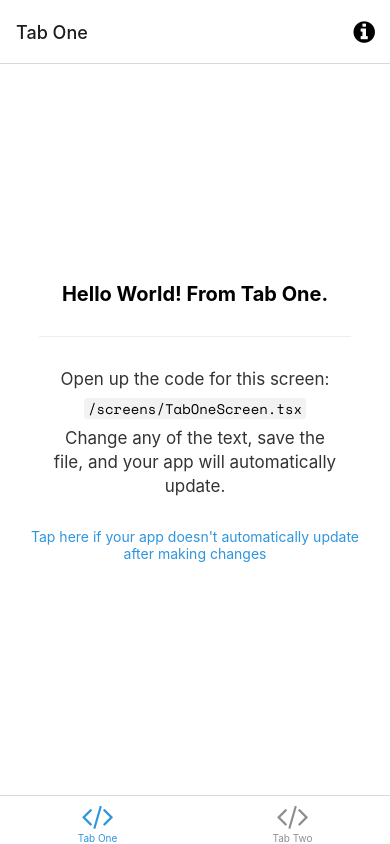
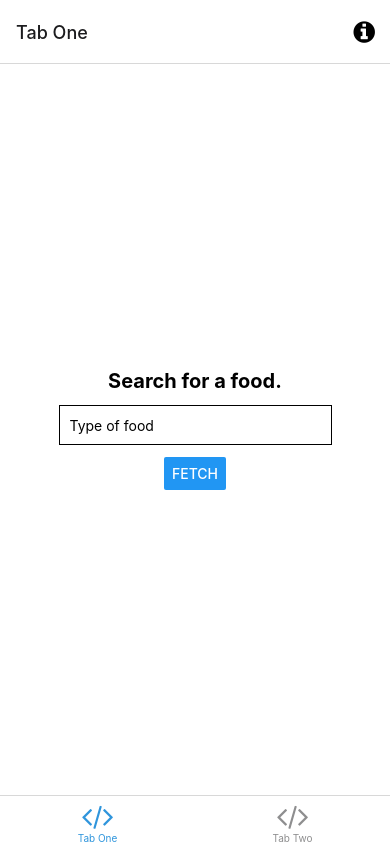
Before and after one commit to SebastienLD/Health-Advisor-App, a React Native app: screen /TabOne in a window 390 px wide. Built offline with nearby package versions, Linux system fonts and the light colour scheme; what expo-linking would draw is missing.

Commit message:
Add initial USDA food search

```diff
--- a/screens/TabOneScreen.tsx
+++ b/screens/TabOneScreen.tsx
@@ -1,15 +1,63 @@
-import { StyleSheet } from 'react-native';
-
-import EditScreenInfo from '../components/EditScreenInfo';
+import { StyleSheet, Button, TextInput } from 'react-native';
+import { useState } from 'react';
 import { Text, View } from '../components/Themed';
 import { RootTabScreenProps } from '../types';
 
+import * as React from 'react';
+
+const base_search_api = "https://api.nal.usda.gov/fdc/v1/foods/search?api_key=DEMO_KEY&pageSize=5";
+
+type FoodNutrient = {
+  number: number;
+  name: string;
+  amount: number;
+  unitName: string;
+}
+
+type FoodResult = {
+  description: string;
+  brandOwner: string;
+  foodNutrients: Array<FoodNutrient>;
+}
+
 export default function TabOneScreen({ navigation }: RootTabScreenProps<'TabOne'>) {
+
+  const [searchName, setSearchName] = useState("");
+  const [foodResults, setsFoodResults] = useState<Array<FoodResult>>([]);
+
+  const makeFoodQuery = async () => {
+    try {
+      const api = base_search_api + `&query=${searchName.replace(/\s/g, "%")}`;
+      console.log("Resulting api was", api);
+      const response = await fetch(api);
+      const json = await response.json();
+      setsFoodResults(json["foods"]);
+    } catch (error) {
+      console.error(error);
+    }
+  }
+  console.log(foodResults);
+
   return (
     <View style={styles.container}>
-      <Text style={styles.title}>Hello World! From Tab One.</Text>
-      <View style={styles.separator} lightColor="#eee" darkColor="rgba(255,255,255,0.1)" />
-      <EditScreenInfo path="/screens/TabOneScreen.tsx" />
+      <Text style={styles.title}>Search for a food.</Text>
+      <TextInput
+        style={styles.input}
+        onChangeText={setSearchName}
+        value={searchName}
+        placeholder={"Type of food"}
+      />
+      <Button
+        title="Fetch"
+        onPress={() => {
+          makeFoodQuery();
+        }}
+      />
+      {
+        foodResults?.map((food, index) => {
+          return <Text key={index}>{food["description"]}</Text>
+        })
+      }
     </View>
   );
 }
@@ -29,4 +77,11 @@ const styles = StyleSheet.create({
     height: 1,
     width: '80%',
   },
+  input: {
+    width: '70%',
+    height: 40,
+    margin: 12,
+    borderWidth: 1,
+    padding: 10,
+  },
 });
```
